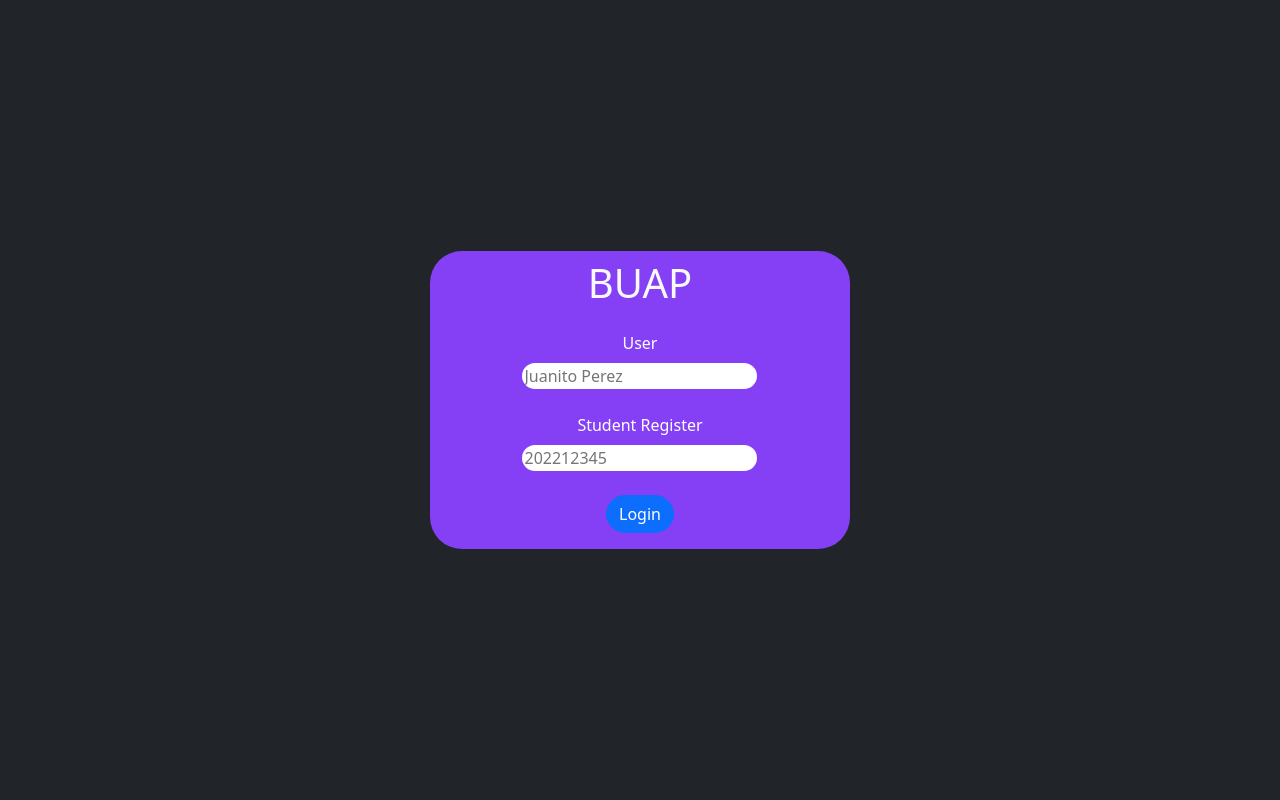
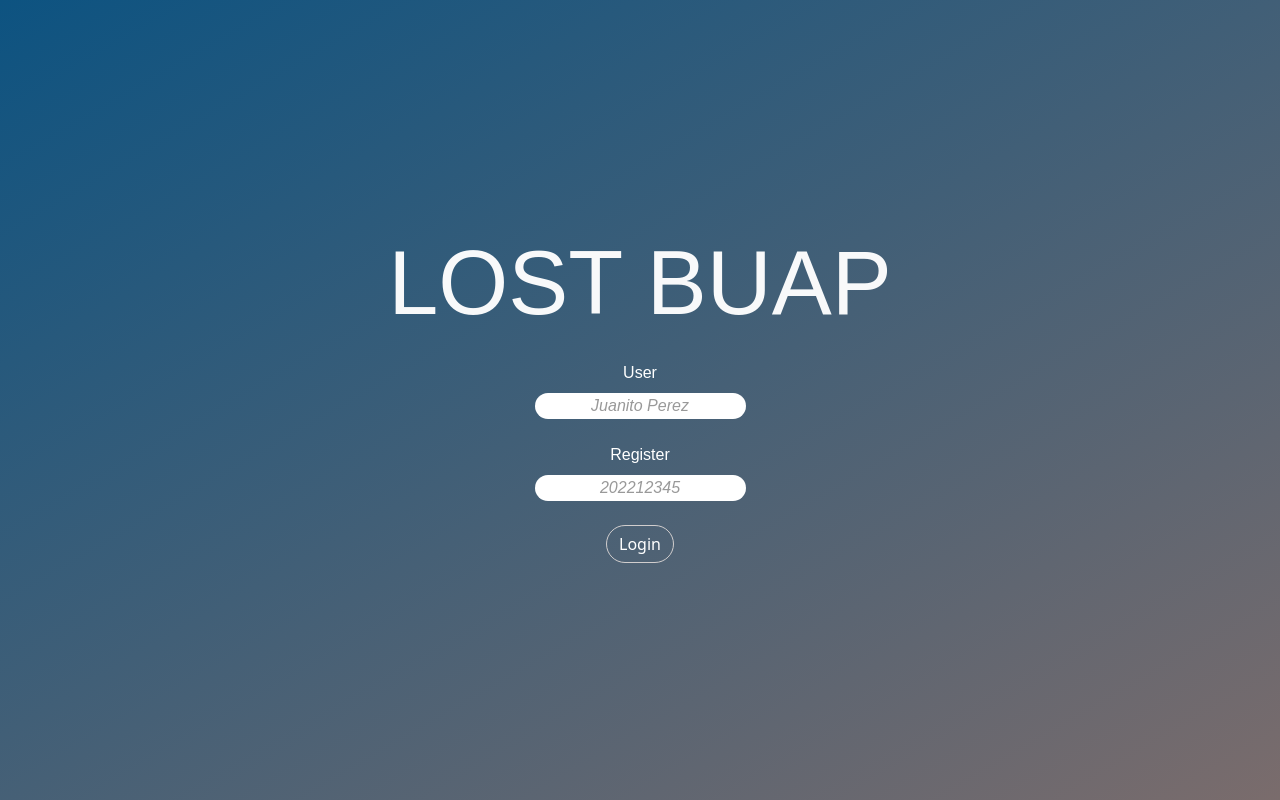
Before and after one commit to Yaelp26/proyectoFinal, an Astro site: page / in a window 1280 px wide. Built offline with nearby package versions, Linux system fonts and the light colour scheme; Astro itself is replaced by a stand-in of ours.

Commit message:
Css & Js aplied to index page

```diff
--- a/src/pages/index.astro
+++ b/src/pages/index.astro
@@ -8,7 +8,7 @@
 
 		function isUsername(user:string)
 		{
-			return /^[a-zA-Z\s]+$/.test(user);
+			return /^[a-zA-Z]+(\s[a-zA-Z]+)?$/.test(user); //Cambie la funcion para que acepte solamente un Espacio en cualquier lugar de la cadena
 		}
 
 		function isRegister(register:string)
@@ -26,20 +26,25 @@
 		else{
 			login.addEventListener('click', (e) =>{
 				if(!isRegister(register.value) || !isUsername(username.value)){
+					e.preventDefault()
 					alert("Ingresa los valores como se muestra en los ejemplos");
 				}
 				else{
-					alert("Campos correctamente llenados")
+					const data = {  //datos declarados en la constante data
+						username : username.value,
+						register : register.value
+					}
 				}
 			})
 		}
 
-	</script>
+</script>
+
 <Layout title="proyectoFinal">
-	<div class=" container d-flex justify-content-center align-items-center vh-100">
-		<div class="login-box row w-5 justify-content-center bg-indigo overflow-y-auto">
+	<div class=" pageContainer d-flex justify-content-center align-items-center vh-100">
+		<div class="login-box row justify-content-center overflow-y-auto">
 			<div class="row">
-				<h1 class="text-light text-center my-2">BUAP</h1>
+				<h1 class="pageName text-light text-center my-2">LOST BUAP</h1>
 			</div>
 			<div>
 				<form class="col-12 text-white text-center p-3 align-items-center">
@@ -49,22 +54,53 @@
 						</label>
 					</div>
 					<div class="mb-3">
-						<label class="d-flex flex-column align-items-center">Student Register
+						<label class="d-flex flex-column align-items-center"> Register
 							<input type="password" placeholder="202212345" class="rounded-pill border-0 my-2" id="register">
 						</label>
 					</div>
-					<button type="submit" class="btn btn-primary rounded-pill" id="login">Login</button>
+					<button type="submit" class="btn rounded-pill" id="login">Login</button>
 				</form>
 			</div>
 		</div>
 	</div>
 
-
 </Layout>
 
 <style>
-	.login-box{
-		border-radius: 2rem;
-			}
+	 .pageContainer{
+		margin: 0;
+		padding: 0;
+		background: linear-gradient(150deg, #0D5381, #7A6C6C);
+  	}
+	.pageName {
+		font-size: 90px;
+		font-family: fantasy;
+		overflow: hidden;
+		white-space: nowrap;
+		animation: writeAnimation 3s steps(35, end);
 
+	}
+
+	@keyframes writeAnimation {
+		from {
+		width: 0;
+		}
+		to {
+		width: 100%;
+		}
+	}
+	label{
+		font-family:Arial, Helvetica, sans-serif;
+	}
+	input{
+		text-align: center;
+	}
+	input::placeholder {
+		color: #999; /* Change the color to your preference */
+		font-style: italic;
+	}
+	button{
+		border: 1px solid #d1cece;
+		color: white;
+	}
 </style>
```
